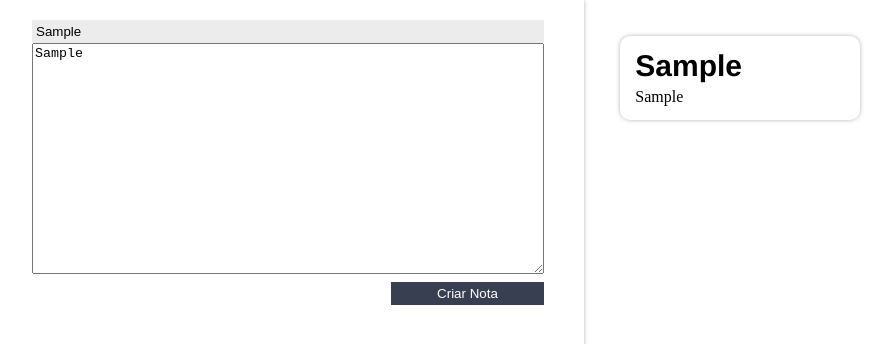
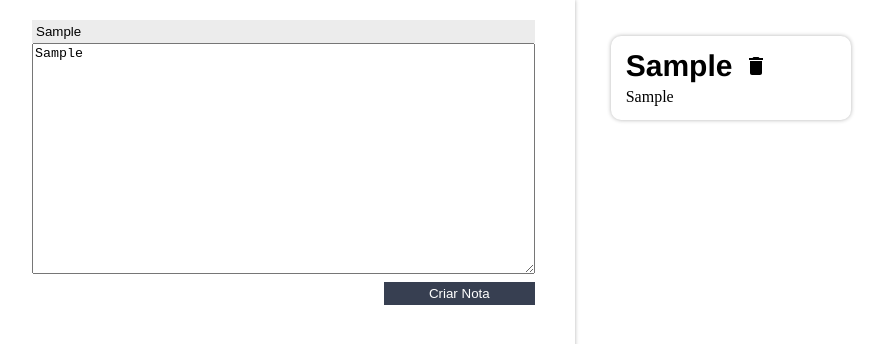
Before and after one commit to caiokeidi/Aulas_React_Alura, a React (Create React App) app: page / in a window 1280 px wide. Both pictures are taken after typing "Sample", "Sample" into the empty fields and a click on the button "Criar Nota". Shown: the top 344 px of the page, without its empty margins (8-901 px from the left). Built offline with nearby package versions, Linux system fonts and the light colour scheme.

Commit message:
add: Delete Notes function

```diff
--- a/src/App.js
+++ b/src/App.js
@@ -20,11 +20,19 @@
     this.setState(novoEstado)
   }
 
+  deletarNota(index){
+    let arrayNotas = this.state.notas;
+    arrayNotas.splice(index, 1)
+    this.setState({notas:arrayNotas})
+  }
+
   render(){
     return (
     <section className='conteudo'>
       <FormularioCadastro criarNota={this.criarNota.bind(this)}/>
-      <ListaDeNotas notas={this.state.notas}/>
+      <ListaDeNotas
+      apagarNota={this.deletarNota.bind(this)}
+      notas={this.state.notas}/>
     </section>
 
   );
--- a/src/components/CardNota/CardNotas.jsx
+++ b/src/components/CardNota/CardNotas.jsx
@@ -1,13 +1,18 @@
 import React, { Component } from 'react';
-import "./estilo.css"
+import "./estilo.css";
+import {ReactComponent as DeleteSVG} from "../../assets/img/delete.svg";
 
 class CardNotas extends Component {
-    state = {  }
+    apagar(){
+        const indice = this.props.indice;
+        this.props.apagarNota(indice);
+    }
     render() {
         return (
                 <section className='card-nota'>
                     <header className='card-nota-cabecalho'>
                         <h3 className='card-nota-titulo'>{this.props.titulo}</h3>
+                        <DeleteSVG onClick={this.apagar.bind(this)}/>
                     </header>
                     <p className='card-nota-texto'>{this.props.texto}</p>
                 </section>
--- a/src/components/ListaDeNotas/ListaDeNotas.jsx
+++ b/src/components/ListaDeNotas/ListaDeNotas.jsx
@@ -16,7 +16,11 @@
         {this.props.notas.map((nota, index) => {
           return (
             <li className='lista-notas_item' key={index}>
-              <CardNotas titulo={nota.titulo} texto={nota.texto}/>
+              <CardNotas
+              indice = {index}
+              apagarNota = {this.props.apagarNota}
+              titulo={nota.titulo}
+              texto={nota.texto}/>
             </li>
           );
         })}
```
Also changed, not shown: src/assets/img/delete.svg (added).
